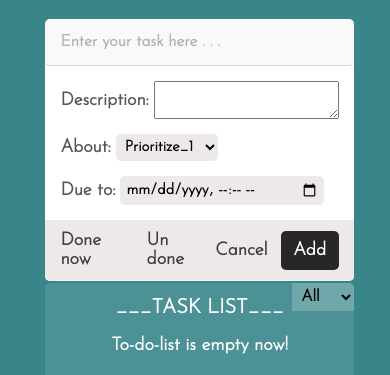
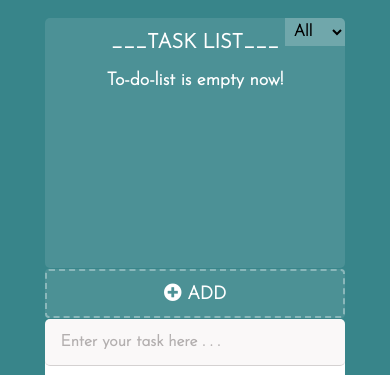
Before and after one commit to vnakhoa/Pomofocus-App-khoa-, a website with bundled scripts: page index.html in a window 390 px wide. Both pictures are taken after a click on the button "ADD". Shown: the part 389-764 px from the top of the page. Built offline with nearby package versions, Linux system fonts and the light colour scheme.

Commit message:
Pomodoro App (Khoa)

```diff
--- a/style.css
+++ b/style.css
@@ -1210,6 +1210,13 @@ footer a:hover{
         grid-area: 4/1/5/2;
     }
 
+    .add_list{
+        position: absolute;
+        top: calc(100% + 48px);
+        z-index: 5;
+    }
+
+
     .footer_container{
         margin-top: 20%;
     }
```
